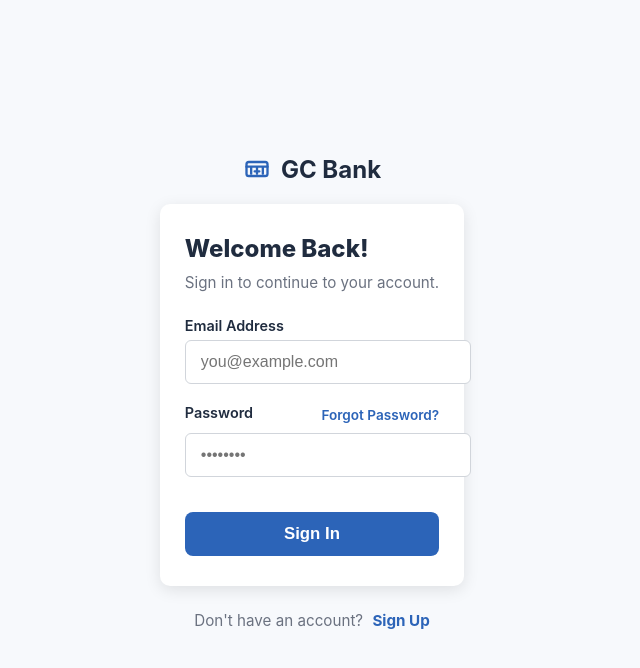
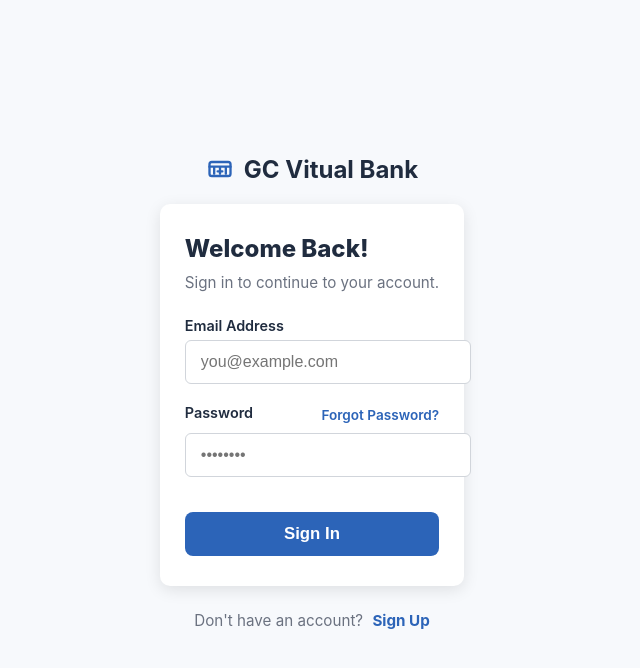
Before and after one commit to Gcbank-Online/gcbankonline, a plain HTML site: page index.html in a window 1280 px wide. Shown: the whole page, without its empty margins (328-968 px from the left). Drawn offline with Linux system fonts and the light colour scheme.

Commit message:
Update bank name from 'GC Bank' to 'GC Virtual Bank'

```diff
--- a/index.html
+++ b/index.html
@@ -147,7 +147,7 @@
         <rect x="3" y="6" width="18" height="12" rx="2" ry="2"></rect>
         <path d="M3 10H21M7 16V10M12 16V10M17 16V10M10 14h4"></path>
       </svg>
-      <span>GC Bank</span>
+      <span>GC Vitual Bank</span>
     </div>
     <form action="#" method="post" aria-labelledby="signin-title">
       <h2 id="signin-title">Welcome Back!</h2>
```
